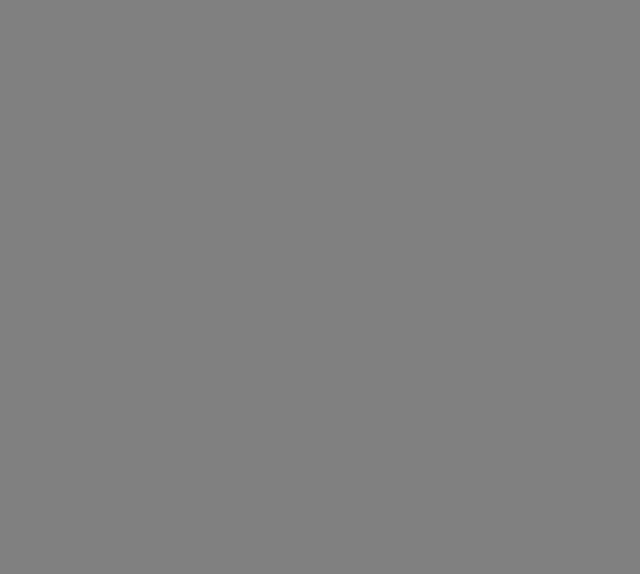
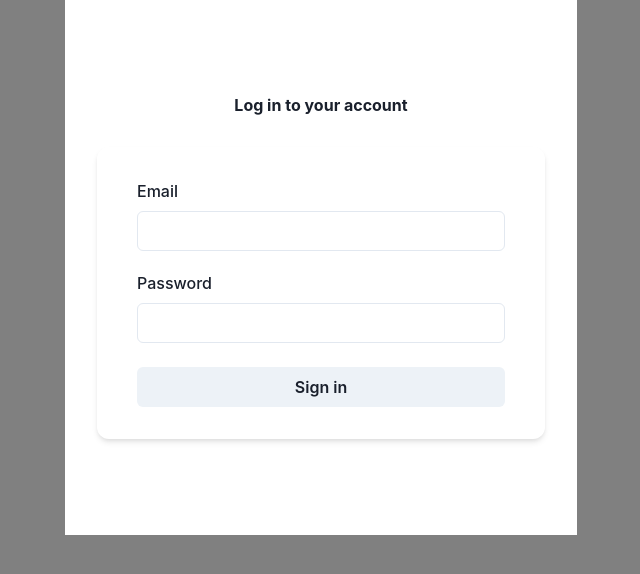
Before and after one commit to Arafath987/ar-food, a Next.js app in the folder web/: page /manager/login in a window 1280 px wide. Shown: the top 574 px of the page, without its empty margins (319-959 px from the left). Built offline with nearby package versions, Linux system fonts and the light colour scheme; no server answers.

Commit message:
feat: login ui

```diff
--- a/web/app/manager/login/page.jsx
+++ b/web/app/manager/login/page.jsx
@@ -1,6 +1,75 @@
 "use client";
-import { Box, Flex, Button, Heading, Card, Img } from "@chakra-ui/react";
 
-export default function page() {
-  return <Box></Box>;
-}
+import {
+  Box,
+  Button,
+  Checkbox,
+  Container,
+  Divider,
+  FormControl,
+  FormLabel,
+  Heading,
+  HStack,
+  Input,
+  Link,
+  Stack,
+  Text,
+} from "@chakra-ui/react";
+import { useContext, useRef } from "react";
+import { AuthContext } from "../../../context/Auth";
+
+const App = () => {
+  const email = useRef(null);
+  const password = useRef(null);
+
+  const { login } = useContext(AuthContext);
+
+  const handleLogin = () => {
+    login(email.current.value, password.current.value);
+  };
+
+  return (
+    <Container
+      maxW="lg"
+      py={{ base: "12", md: "24" }}
+      px={{ base: "0", sm: "8" }}
+      backgroundColor="white"
+    >
+      <Stack spacing="8">
+        <Stack spacing="6">
+          <Stack spacing={{ base: "2", md: "3" }} textAlign="center">
+            <Heading size={{ base: "xs", md: "sm" }}>
+              Log in to your account
+            </Heading>
+          </Stack>
+        </Stack>
+        <Box
+          py={{ base: "0", sm: "8" }}
+          px={{ base: "4", sm: "10" }}
+          bg={{ base: "transparent", sm: "bg.surface" }}
+          boxShadow={{ base: "none", sm: "md" }}
+          borderRadius={{ base: "none", sm: "xl" }}
+          rounded="20px"
+        >
+          <Stack spacing="6">
+            <Stack spacing="5">
+              <FormControl>
+                <FormLabel htmlFor="email">Email</FormLabel>
+                <Input id="email" type="email" ref={email} />
+              </FormControl>
+              <FormControl>
+                <FormLabel htmlFor="pass">Password</FormLabel>
+                <Input id="pass" type="text" ref={password} />
+              </FormControl>
+            </Stack>
+            <Stack spacing="6">
+              <Button onClick={handleLogin}>Sign in</Button>
+            </Stack>
+          </Stack>
+        </Box>
+      </Stack>
+    </Container>
+  );
+};
+
+export default App;
--- a/web/context/Auth.jsx
+++ b/web/context/Auth.jsx
@@ -1,12 +1,21 @@
 "use client";
 const { createContext, useState } = require("react");
+import axios from "axios";
+
+const endPoint = process.env.NEXT_PUBLIC_API_BASE;
 
 export const AuthContext = createContext(null);
 
 export const AuthContextProvider = ({ children }) => {
   const [user, setUser] = useState({});
 
-  const login = async (email, password) => {};
+  const login = async (email, password) => {
+    const { data } = axios.post(endPoint + "/api/login", {
+      email,
+      password,
+    });
+    console.log(data);
+  };
 
   const logOut = async () => {};
 
```
